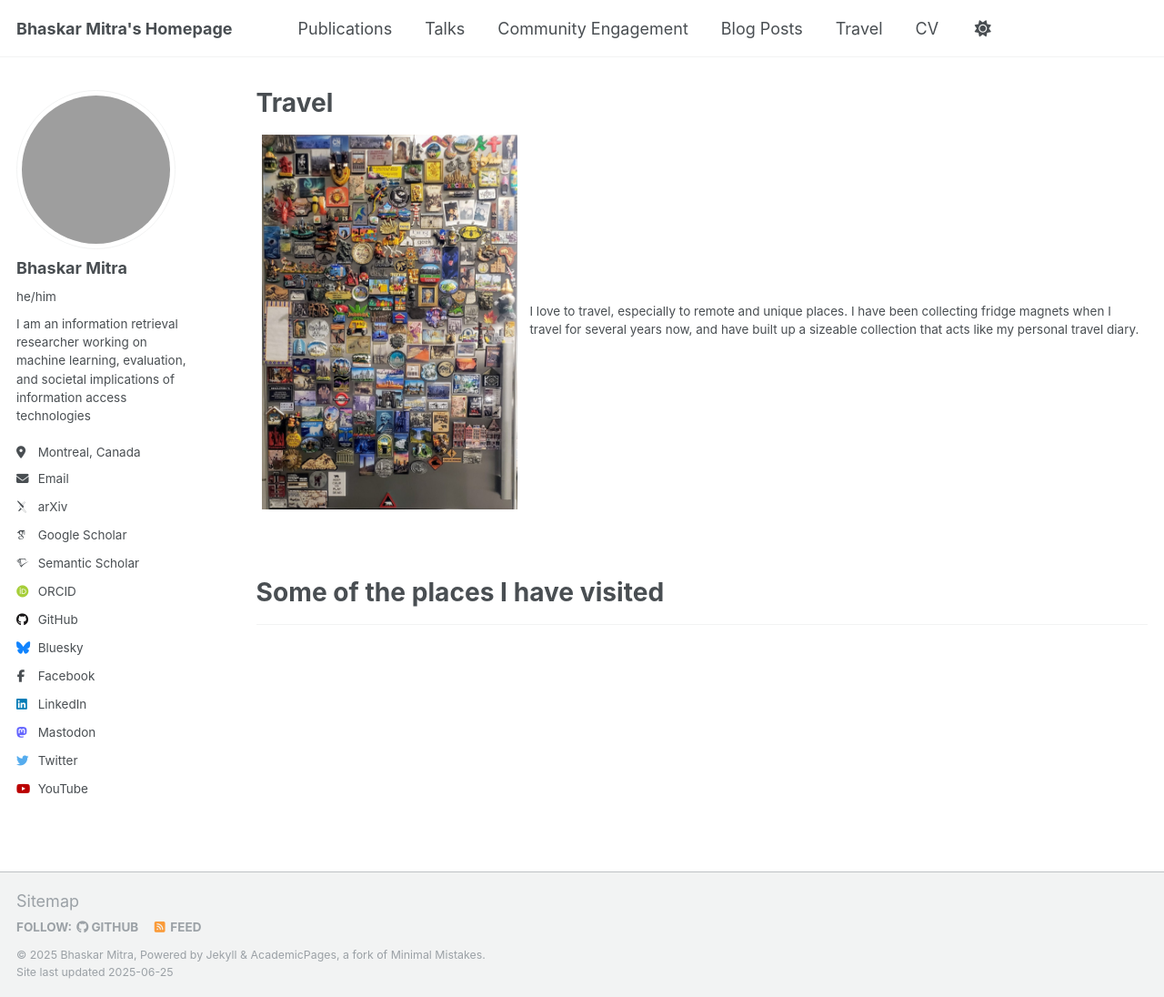
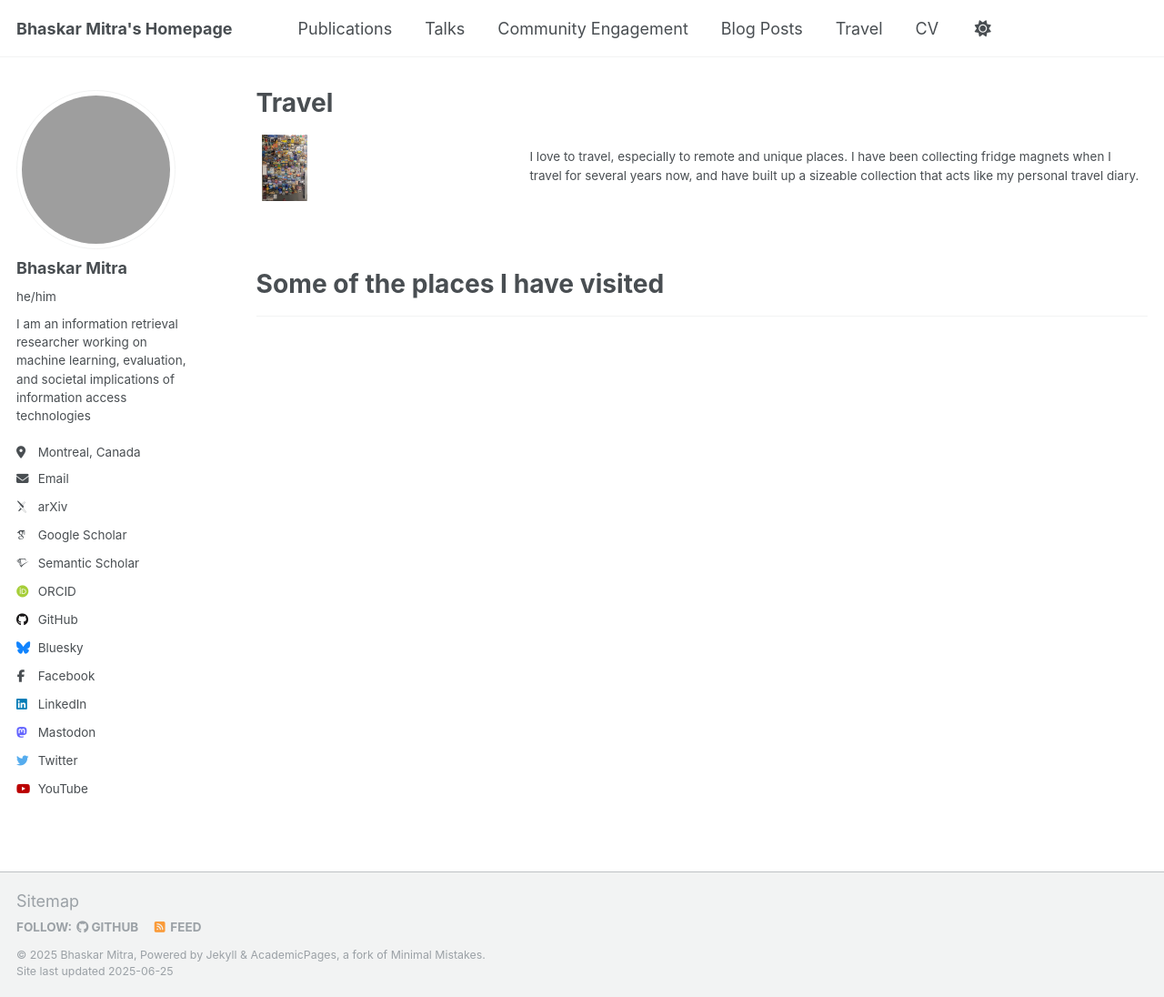
Before and after one commit to bhaskar-mitra/bhaskar-mitra.github.io, a Jekyll site: the page built from _pages/travel.html, in a window 1280 px wide and 1096 px high. Shown: the whole window at 91% size. Built offline with Jekyll 4.4.1, drawn with Linux system fonts in a browser that asks for light colours; some web fonts are replaced; grey boxes are pictures that could not be loaded.

Commit message:
Update travel.html

```diff
--- a/_pages/travel.html
+++ b/_pages/travel.html
@@ -11,7 +11,7 @@ author_profile: true
   <div style="position:relative width:30% height:auto">
     <table style="border:none">
       <tr style="border:none">
-        <td width="30%" style="border:none"><img src="/images/magnets.jpg" /></td>
+        <td width="30%" style="border:none"><img src="/images/magnets.jpg" width="50"/></td>
         <td style="border:none">
           <p>
             I love to travel, especially to remote and unique places.
```
